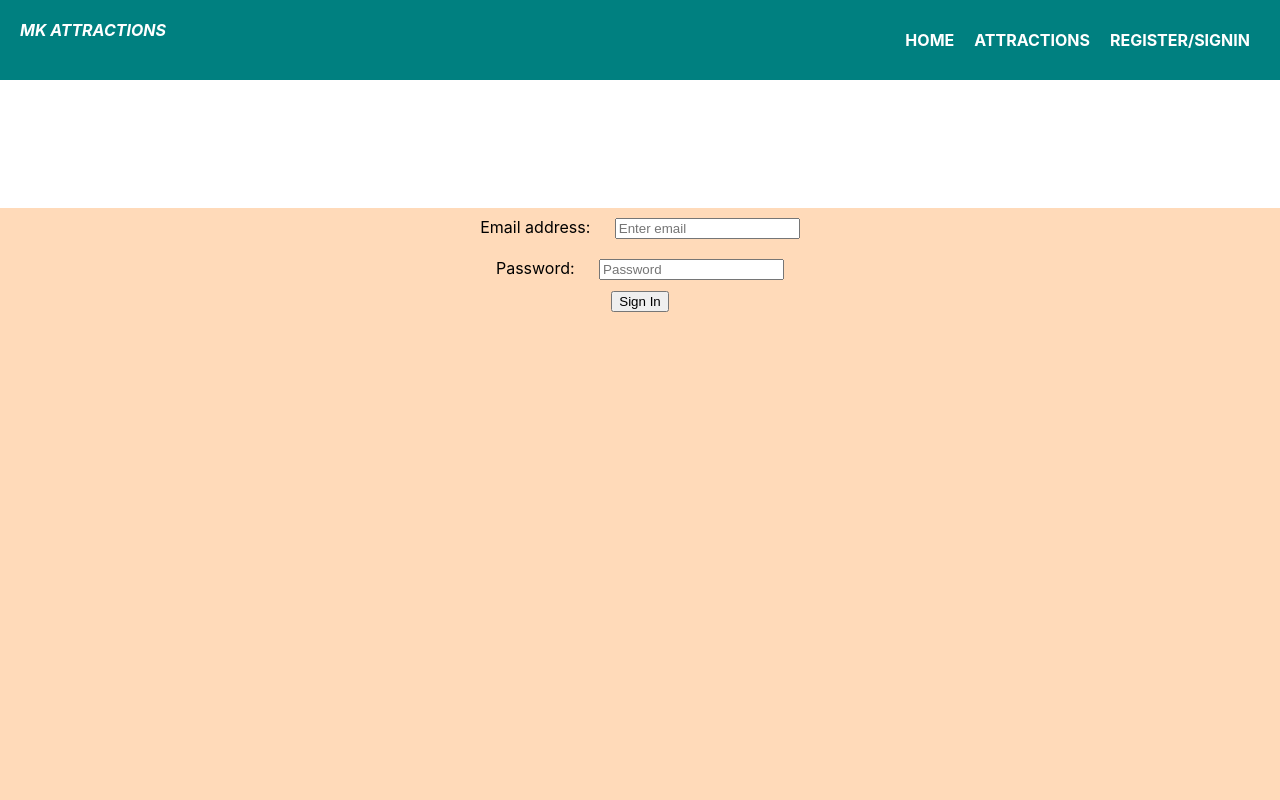
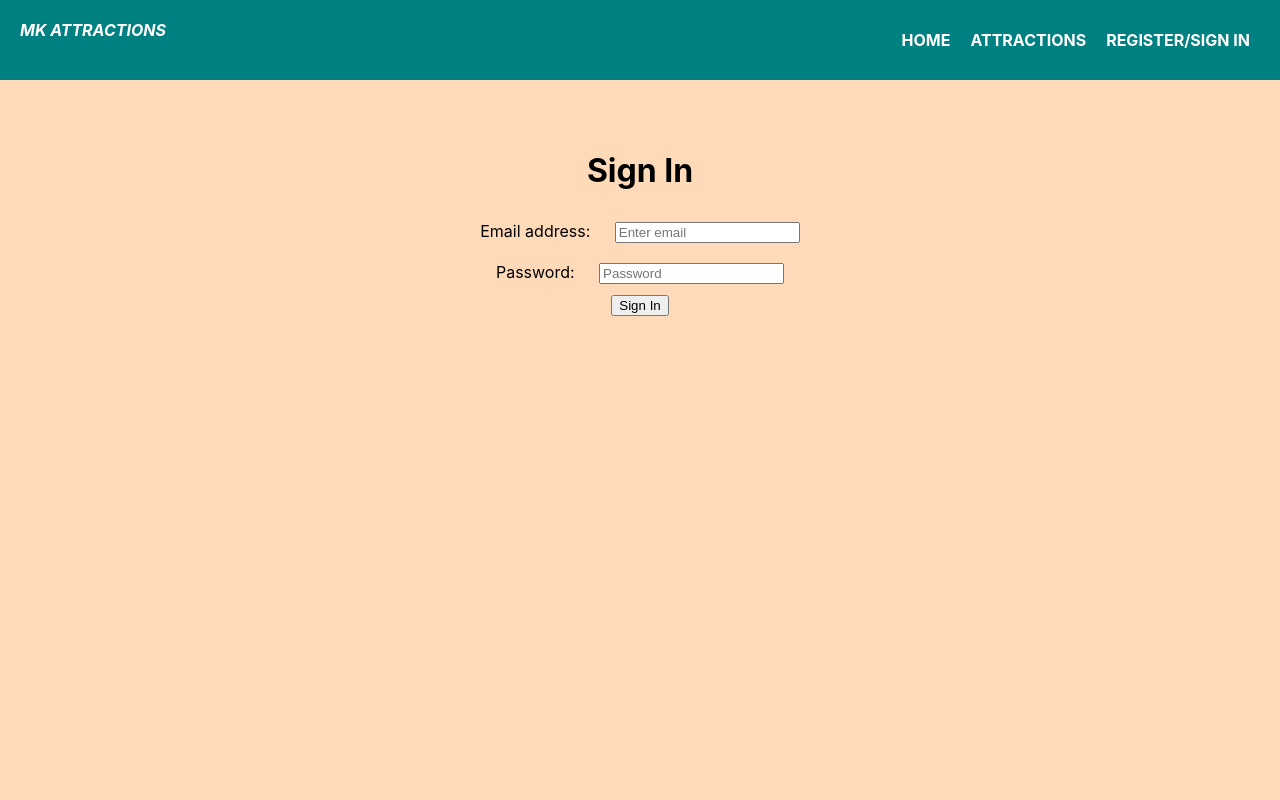
Before and after one commit to hannahro15/Django-React-With-Me-Project, a React (Create React App) app in the folder frontend/reactapp/: page /sign-in in a window 1280 px wide. Shown: the top 800 px of the page. Built offline with nearby package versions, Linux system fonts and the light colour scheme.

Commit message:
Amend bits on the registration and login pages

```diff
--- a/frontend/reactapp/src/App.js
+++ b/frontend/reactapp/src/App.js
@@ -19,7 +19,7 @@ function App() {
             <Nav className="me-auto">
               <Nav.Link as={Link} to="/" className="nav-link">Home</Nav.Link>
               <Nav.Link as={Link} to="/attractions" className="nav-link">Attractions</Nav.Link>
-              <NavDropdown title="Register/Signin" id="basic-nav-dropdown">
+              <NavDropdown title="Register/Sign In" id="basic-nav-dropdown">
                 <NavDropdown.Item as={Link} to="/register" className="nav-link">Register</NavDropdown.Item>
                 <NavDropdown.Item as={Link} to="/sign-in" className="nav-link">Sign In</NavDropdown.Item>
               </NavDropdown>
--- a/frontend/reactapp/src/pages/register-signin/Register.css
+++ b/frontend/reactapp/src/pages/register-signin/Register.css
@@ -4,7 +4,6 @@
 
  .register {
     text-align: center;
-    margin-top: 10%;
     min-height: 100vh;
     padding-top: 50px;
 }
--- a/frontend/reactapp/src/pages/register-signin/Register.jsx
+++ b/frontend/reactapp/src/pages/register-signin/Register.jsx
@@ -5,7 +5,8 @@ import './Register.css'
 function Register() {
 
     return (
-    <Form className="register">
+        <Form className="register">
+        <h1>Register below</h1>
       <Form.Group className="mb-10" controlId="formBasicEmail">
         <Form.Label className="form-label">Username: </Form.Label>
         <Form.Control type="name" placeholder="Enter your username" required/>
--- a/frontend/reactapp/src/pages/register-signin/Sign-in.css
+++ b/frontend/reactapp/src/pages/register-signin/Sign-in.css
@@ -1,8 +1,7 @@
 .signin {
     text-align: center;
-    margin-top: 10%;
-    background-color: peachpuff;
     min-height: 100vh;
+    padding-top: 50px;
 }
 
 .form-label {
--- a/frontend/reactapp/src/pages/register-signin/Sign-in.jsx
+++ b/frontend/reactapp/src/pages/register-signin/Sign-in.jsx
@@ -5,6 +5,7 @@ import './Sign-in.css'
 function Signin() {
   return (
      <Form className="signin">
+        <h1>Sign In</h1>
          <Form.Group className="mb-3" controlId="formBasicEmail">
             <Form.Label className="form-label">Email address: </Form.Label>
             <Form.Control type="email" placeholder="Enter email" />
```
